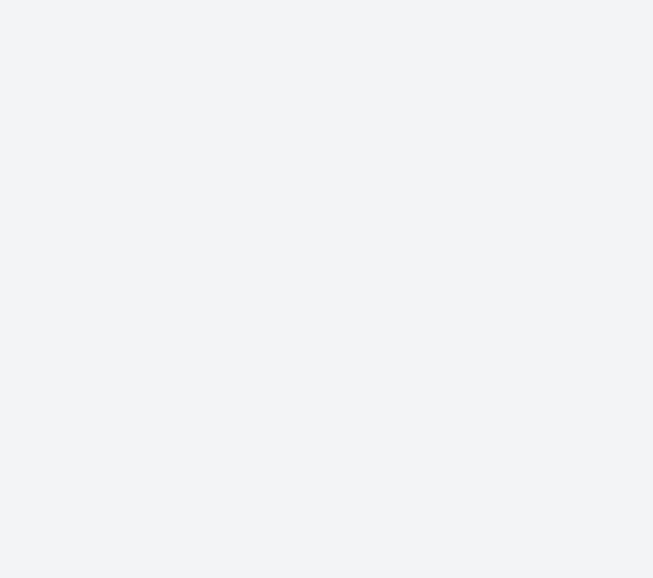
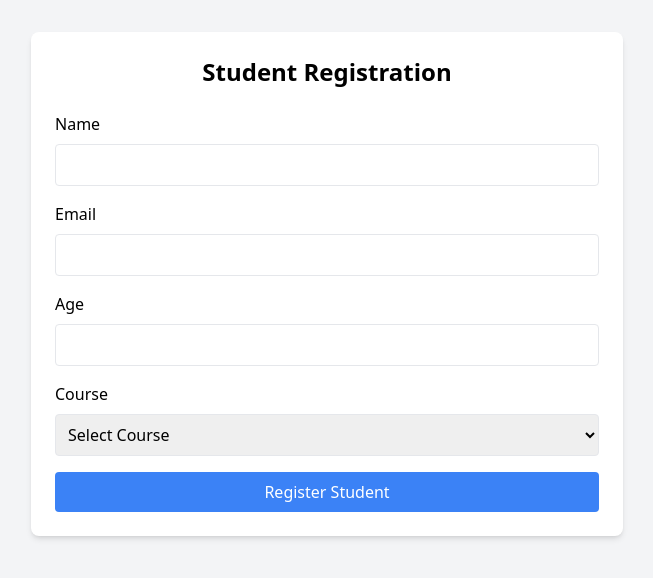
Before and after one commit to sndpbag/form-table-js, a plain HTML site: page index.html in a window 1280 px wide. Shown: the whole page, without its empty margins (1-654 px from the left). Drawn offline with nearby package versions, Linux system fonts and the light colour scheme.

Commit message:
feat: added left section for form

```diff
--- a/index.html
+++ b/index.html
@@ -7,6 +7,63 @@
     <script src="https://cdn.tailwindcss.com"></script>
 </head>
 <body class="bg-gray-100 p-8">
+    <div class="container mx-auto grid grid-cols-1 md:grid-cols-2 gap-8">
+    <!-- Form Section -->
+    <div class="bg-white p-6 rounded-lg shadow-md">
+        <h2 class="text-2xl font-bold mb-6 text-center">Student Registration</h2>
+        <form id="studentForm" class="space-y-4">
+            <div>
+                <label class="block mb-2">Name</label>
+                <input
+                    type="text"
+                    id="name"
+                    class="w-full p-2 border rounded"
+                    required
+                >
+            </div>
+            <div>
+                <label class="block mb-2">Email</label>
+                <input
+                    type="email"
+                    id="email"
+                    class="w-full p-2 border rounded"
+                    required
+                >
+            </div>
+            <div>
+                <label class="block mb-2">Age</label>
+                <input
+                    type="number"
+                    id="age"
+                    class="w-full p-2 border rounded"
+                    required
+                >
+            </div>
+            <div>
+                <label class="block mb-2">Course</label>
+                <select
+                    id="course"
+                    class="w-full p-2 border rounded"
+                    required
+                >
+                    <option value="">Select Course</option>
+                    <option value="Computer Science">Computer Science</option>
+                    <option value="Mathematics">Mathematics</option>
+                    <option value="Physics">Physics</option>
+                    <option value="Chemistry">Chemistry</option>
+                </select>
+            </div>
+            <button
+                type="submit"
+                class="w-full bg-blue-500 text-white p-2 rounded hover:bg-blue-600"
+            >
+                Register Student
+            </button>
+        </form>
+    </div>
 
+
+
+        </div>
 </body>
 </html>
```
